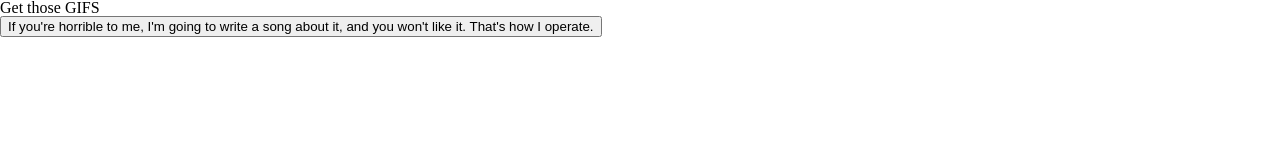
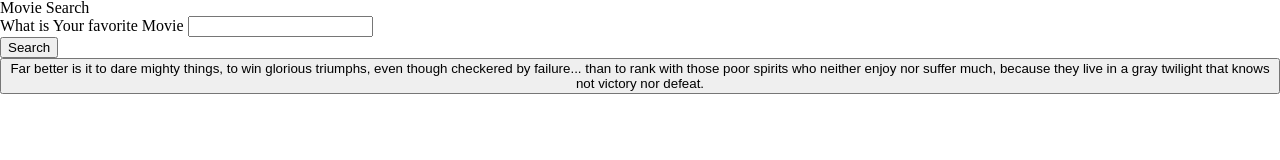
Before and after one commit to evandavies11/APIGIPHY, a plain HTML site: page index.html in a window 1280 px wide. Drawn offline with nearby package versions, Linux system fonts and the light colour scheme.

Commit message:
api works

```diff
--- a/index.html
+++ b/index.html
@@ -12,20 +12,34 @@
 </head>
 
 <body>
-    <h1>Get those GIFS</h1>
+    <div class="container">
+        <h1>Movie Search</h1>
 
-    <button data-person="Taylor Swift">
-        If you're horrible to me, I'm going to write a song about it,
-        and you won't like it. That's how I operate.
-    </button>
+        <!-- Movies will get dumped here -->
+        <div id="buttons-view"></div>
 
-    <div id="gifs-appear-here"></div>
+        <form id="movie-form">
+            <label for="movie-input"> What is Your favorite Movie</label>
+            <input type="text" id="movie-input"><br>
+
+            <!-- Button triggers new movie to be added -->
+            <input id="add-movie" type="submit" value="Search">
+        </form>
+
+        <button data-person="jaws">
+            Far better is it to dare mighty things, to win glorious triumphs,
+            even though checkered by failure... than to rank with those poor spirits who
+            neither enjoy nor suffer much, because they live in a gray twilight that
+            knows not victory nor defeat.
+        </button>
+
+        <div id="gifs-appear-here"></div>
 
 
 
-    <script src="https://code.jquery.com/jquery.js"></script>
-    <script src="javascript/app.js"></script>
-    <script type="text/javascript" src="https://cdnjs.cloudflare.com/ajax/libs/jquery/3.2.1/jquery.min.js"></script>
+        <script src="https://code.jquery.com/jquery.js"></script>
+        <script src="javascript/app.js"></script>
+        <script type="text/javascript" src="https://cdnjs.cloudflare.com/ajax/libs/jquery/3.2.1/jquery.min.js"></script>
 </body>
 
 </html>
--- a/javascript/app.js
+++ b/javascript/app.js
@@ -2,11 +2,11 @@ console.log("hello world")
 
 $("button").on("click", function () {
     // In this case, the "this" keyword refers to the button that was clicked
-    var person = $(this).attr("data-person");
+    var movie = $(this).attr("data-person");
 
     // Constructing a URL to search Giphy for the name of the person who said the quote
     var queryURL = "https://api.giphy.com/v1/gifs/search?q=" +
-        person + "&api_key=BkaUZZWcFij6J7AoQj3WtPb1R2p9O6V9&limit=10";
+        movie + "&api_key=BkaUZZWcFij6J7AoQj3WtPb1R2p9O6V9&limit=10";
 
     // Performing our AJAX GET request
     $.ajax({
@@ -17,6 +17,7 @@ $("button").on("click", function () {
         .then(function (response) {
             // Storing an array of results in the results variable
             var results = response.data;
+            console.log(response);
 
             // Looping over every result item
             for (var i = 0; i < results.length; i++) {
```
